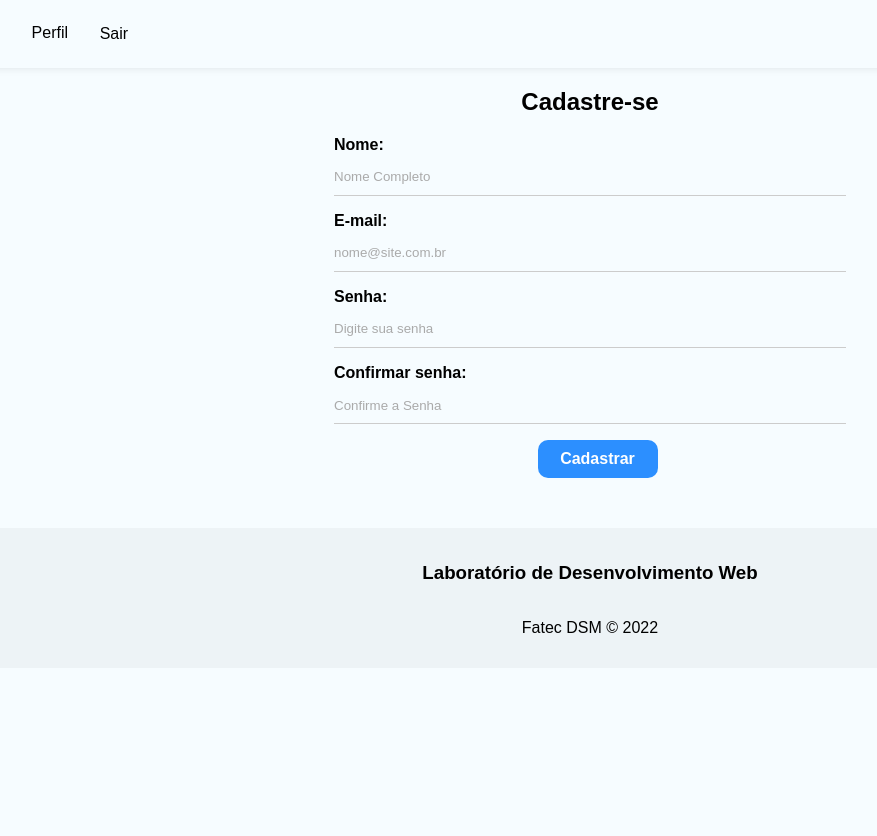
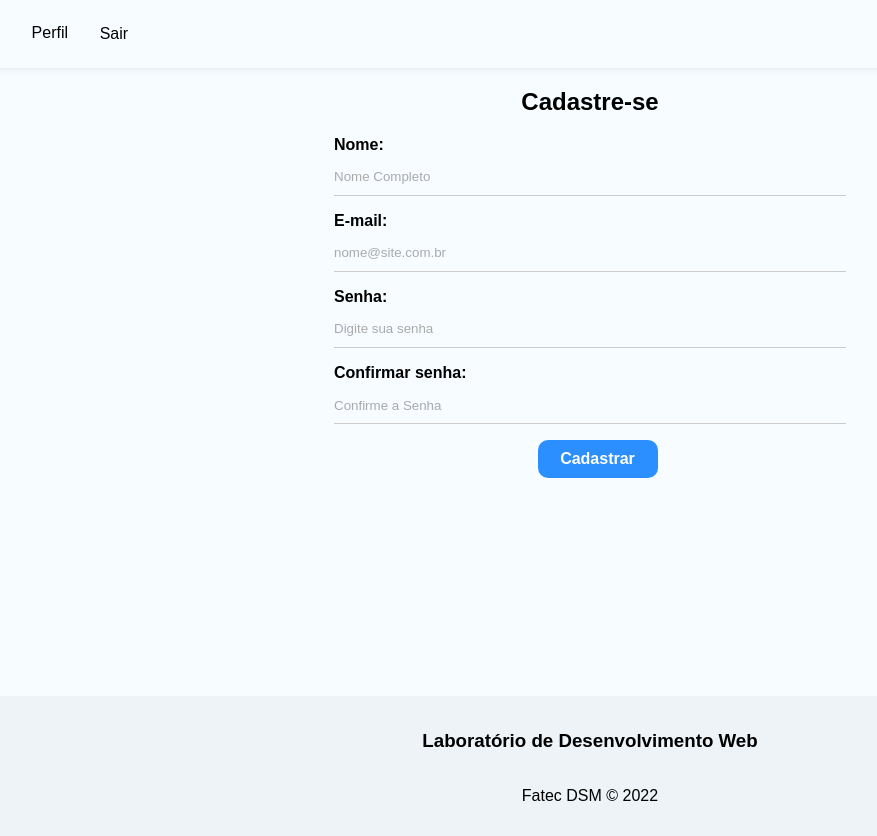
Before and after one commit to luanOliveira03/autenticar_firebase, a React (Vite) app: page /cadastro in a window 1280 px wide. Shown: the whole page, without its empty margins (50-927 px from the left). Before the commit the page ends 800 px from the top, so only its background shows below. Built offline with nearby package versions, Linux system fonts and the light colour scheme.

Commit message:
adicionado a rota dos components

```diff
--- a/src/App.css
+++ b/src/App.css
@@ -1,4 +1,4 @@
 .container{
-  min-height: 60vh;
+  min-height: 66vh;
   margin-bottom: 5em;
 }
--- a/src/App.jsx
+++ b/src/App.jsx
@@ -7,16 +7,18 @@ import Footer from "./components/Footer";
 
 function App() {
   return (
-    <main className="container">
+    <>
       <BrowserRouter>
         <NavBar></NavBar>
-        <Routes>
-          <Route path="/" element={<Home />}></Route>
-          <Route path="/cadastro" element={<Cadastro />}></Route>
-        </Routes>
+        <main className="container">
+          <Routes>
+            <Route path="/" element={<Home />}></Route>
+            <Route path="/cadastro" element={<Cadastro />}></Route>
+          </Routes>
+        </main>
         <Footer></Footer>
       </BrowserRouter>
-    </main>
+    </>
   );
 }
 
--- a/src/components/Footer.module.css
+++ b/src/components/Footer.module.css
@@ -5,5 +5,4 @@
     align-items: center;
     justify-content: center;
     background-color: #edf3f6;
-    margin-top: 50px;
 }
```
